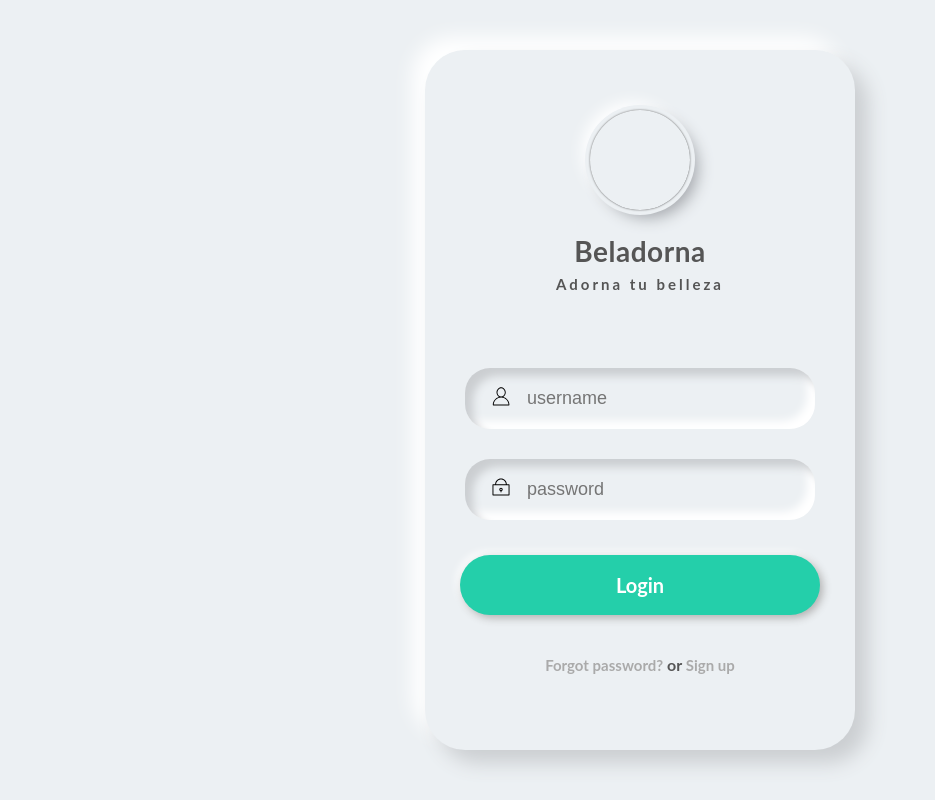
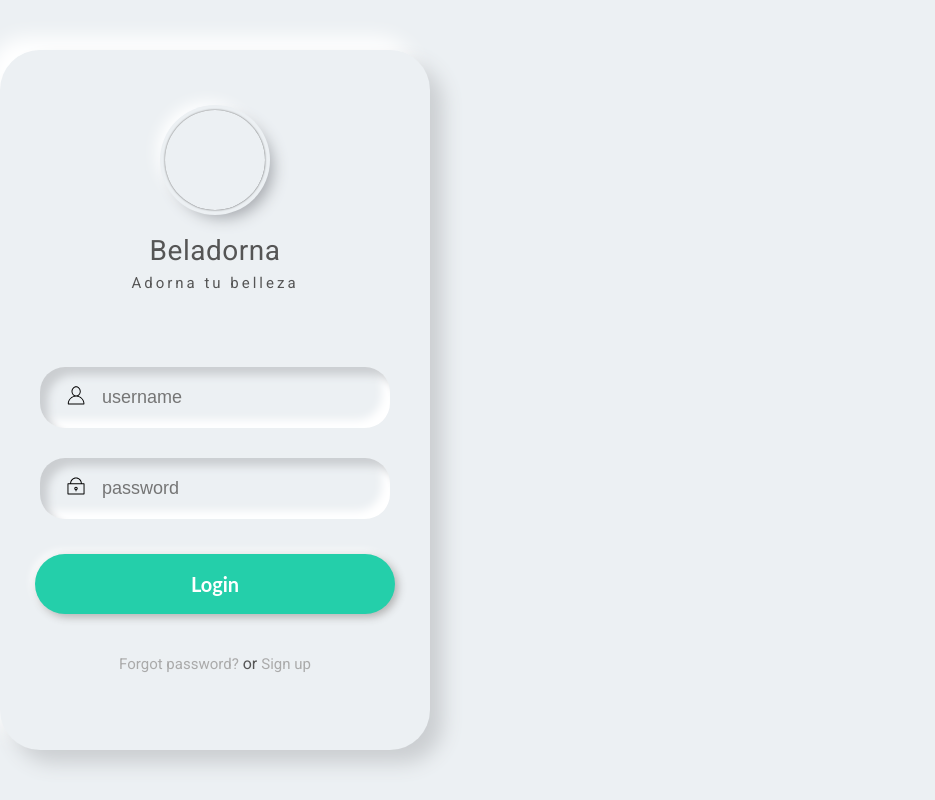
Before and after one commit to torraagus/login-app, a React app: page / in a window 1280 px wide. Shown: the whole page, without its empty margins (0-935 px from the left). Built offline with nearby package versions, Linux system fonts and the light colour scheme.

Commit message:
set width property to root div and change font in body

```diff
--- a/src/App.scss
+++ b/src/App.scss
@@ -12,6 +12,10 @@ html {
   box-sizing: inherit;
 }
 
+#root {
+  width: inherit;
+}
+
 body {
   margin: 0;
   padding: 0;
@@ -19,8 +23,8 @@ body {
   height: 100vh;
   width: 100vw;
   overflow: hidden;
-  font-family: 'Lato', sans-serif;
-  font-weight: 700;
+  font-family: 'Roboto';
+  //font-weight: 900;
   display: flex;
   align-items: center;
   justify-content: center;
```
